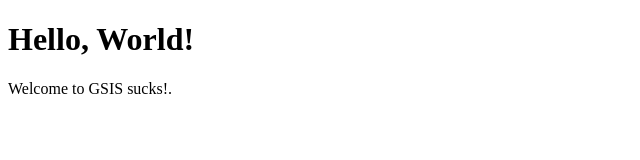
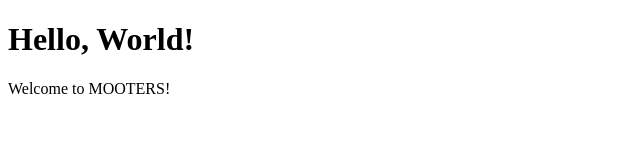
Before and after one commit to katj2/katj2.github.io, a plain HTML site: page index.html in a window 1280 px wide. Shown: the full height of the page, 0-640 px from the left. Drawn offline with Linux system fonts and the light colour scheme.

Commit message:
Update index.html

```diff
--- a/index.html
+++ b/index.html
@@ -5,6 +5,6 @@
 </head>
 <body>
     <h1>Hello, World!</h1>
-    <p>Welcome to GSIS sucks!.</p>
+    <p>Welcome to MOOTERS!</p>
 </body>
 </html>
```
